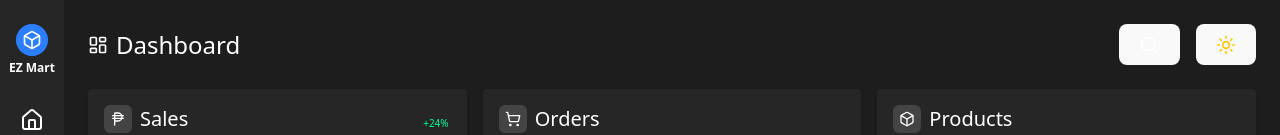
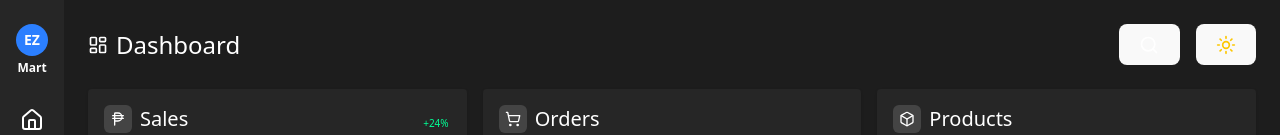
Before and after one commit to LeoDiD/ADMIN-MERN, a React app in the folder frontend/: page / in a window 1280 px wide. Shown: the top 135 px of the page. Built offline with nearby package versions, Linux system fonts and the light colour scheme; the HTML template or start-up script is replaced by a standard one.

Commit message:
change the box icon into EZ icon

```diff
--- a/frontend/src/components/DashboardSidebar.jsx
+++ b/frontend/src/components/DashboardSidebar.jsx
@@ -7,7 +7,6 @@ import {
   Pencil,
   UserCircle,
   LogOut,
-  Box,
 } from "lucide-react";
 
 const navItems = [
@@ -20,15 +19,22 @@ const navItems = [
   { icon: <LogOut />, label: "Log out", path: "/logout" },
 ];
 
+// Custom EZ Logo Component
+const EZLogo = () => (
+  <div className="font-bold text-white text-sm leading-none flex items-center justify-center">
+    <span>EZ</span>
+  </div>
+);
+
 const Sidebar = () => {
   return (
     <aside style={{ backgroundColor: "#262626" }} className="w-16 h-full flex flex-col items-center py-6 shadow-md">
       {/* Logo with company name - Circle Profile Style */}
       <div className="mb-6 flex flex-col items-center">
         <div className="bg-blue-500 rounded-full w-8 h-8 flex items-center justify-center overflow-hidden mb-1">
-          <Box className="w-5 h-5 text-white" />
+          <EZLogo />
         </div>
-        <span className="text-xs font-semibold text-white">EZ Mart</span>
+        <span className="text-xs font-semibold text-white">Mart</span>
       </div>
 
       {/* Nav */}
```
